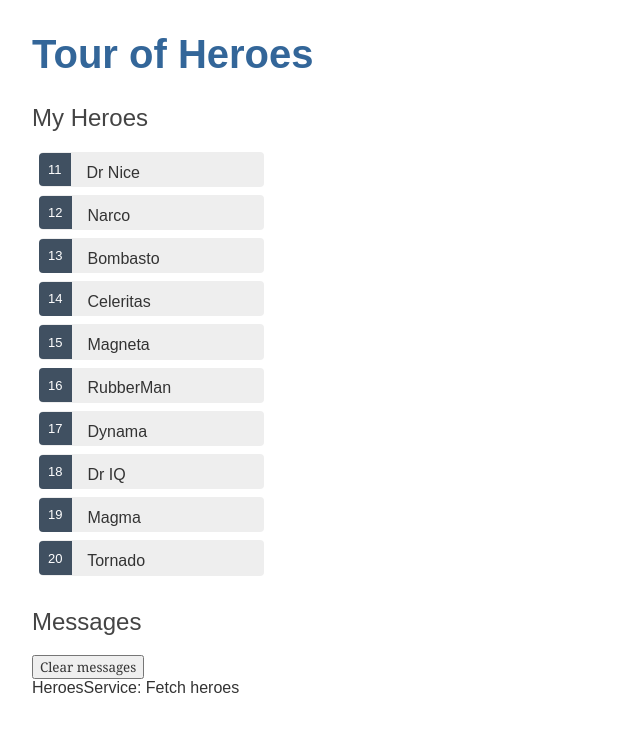
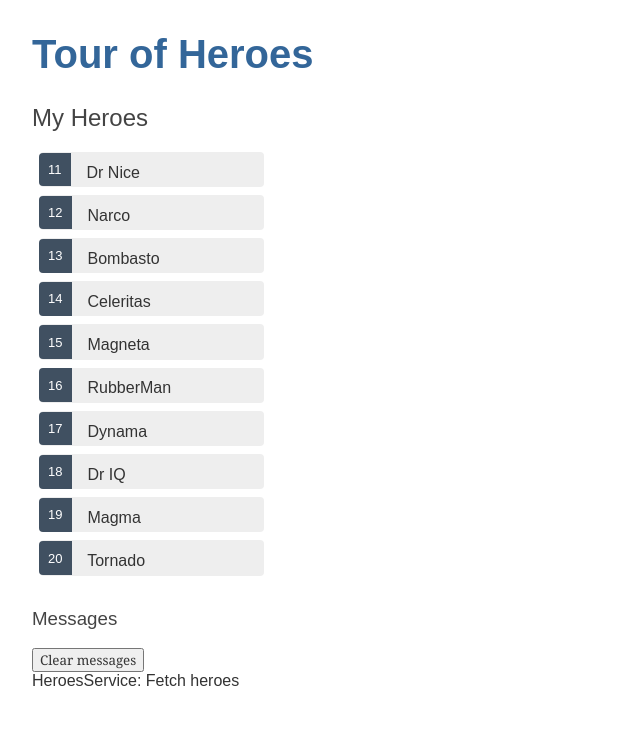
Before and after one commit to Subhra-iOS/Angular-Heros-Demo, an Angular app in the folder tour-of-heroes/: page /dashboard in a window 1280 px wide. Shown: the top 732 px of the page, without its empty margins (0-640 px from the left). Built offline with nearby package versions, Linux system fonts and the light colour scheme.

Commit message:
Add new message for each click

```diff
--- a/tour-of-heroes/src/app/heroes/heroes.component.ts
+++ b/tour-of-heroes/src/app/heroes/heroes.component.ts
@@ -2,6 +2,7 @@ import { Component, OnInit } from '@angular/core';
 import { Hero } from '../app-interface/hero';
 //import { HEROES } from '../app-interface/mock-heroes';
 import { HeroService } from '../app-service/hero.service';
+import { MessageService } from '../app-service/message.service';
 
 @Component({
   selector: 'app-heroes',
@@ -15,7 +16,7 @@ export class HeroesComponent implements OnInit {
   heroes: Hero[] = []
   errorMessage?: string
 
-  constructor(private heroService: HeroService) {
+  constructor(private heroService: HeroService, private messageService: MessageService) {
 
    }
 
@@ -34,6 +35,7 @@ export class HeroesComponent implements OnInit {
 
   onSelect(hero: Hero): void{
     this.selectedHero = hero
+    this.messageService.add(`You have selected ${hero.name} with ${hero.id}`)
   }
 
 
--- a/tour-of-heroes/src/app/messages/messages.component.html
+++ b/tour-of-heroes/src/app/messages/messages.component.html
@@ -1,5 +1,5 @@
 <div *ngIf = 'messageService.resultMsg.length'>
-    <h2>Messages</h2>
+    <h3>Messages</h3>
     <button class="clear"
             (click)="messageService.clear()">Clear messages</button>
     <div *ngFor='let message of messageService.resultMsg'> {{message}} </div>
```
